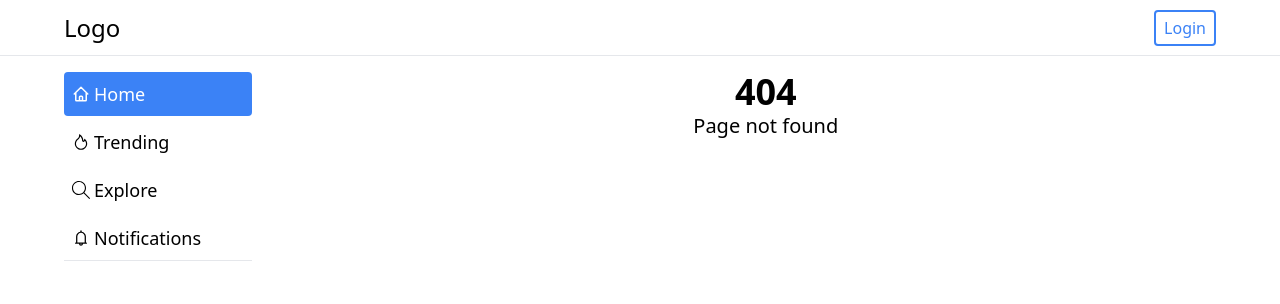
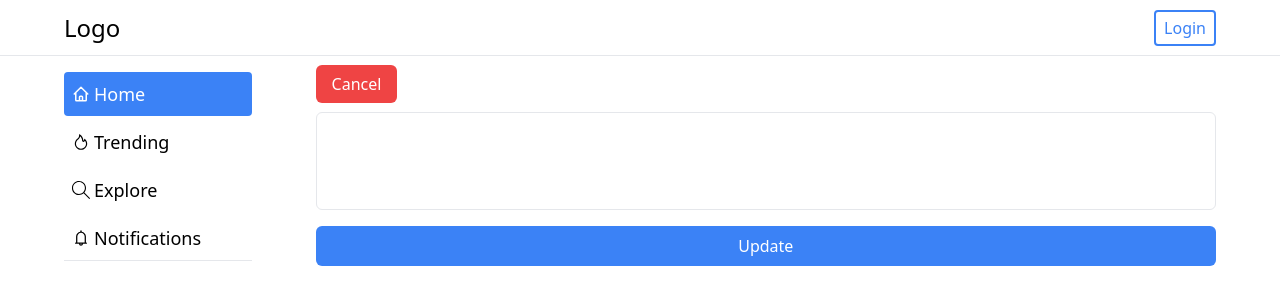
Before and after one commit to Alejandro1709/Besocial, a Next.js app: page /posts/1/edit in a window 1280 px wide. Before the commit this address had no page. Shown: the top 304 px of the page. Built offline with nearby package versions, Linux system fonts and the light colour scheme.

Commit message:
Change: Routing structure to posts/

```diff
--- /dev/null
+++ b/src/pages/posts/[id]/edit.tsx
@@ -0,0 +1,27 @@
+import Button from '@/components/Button';
+import Layout from '@/components/Layout';
+import NavLink from '@/components/NavLink';
+import Section from '@/components/Section';
+
+function EditPostPage() {
+  return (
+    <Layout title='Sociable | Edit'>
+      <Section>
+        <NavLink href='/posts/22' type='danger'>
+          Cancel
+        </NavLink>
+        <form className='flex flex-col gap-4 mt-4'>
+          <textarea
+            className='resize-none border rounded-md'
+            name='content'
+            id='content'
+            rows={4}
+          />
+          <Button type='primary'>Update</Button>
+        </form>
+      </Section>
+    </Layout>
+  );
+}
+
+export default EditPostPage;
--- a/src/pages/posts/[id].tsx
+++ b/src/pages/posts/[id]/index.tsx
@@ -3,6 +3,7 @@ import Button from '@/components/Button';
 import Layout from '@/components/Layout';
 import Section from '@/components/Section';
 import { posts } from '@/data/feed';
+import NavLink from '@/components/NavLink';
 
 function PostPage() {
   const router = useRouter();
@@ -14,7 +15,10 @@ function PostPage() {
   return (
     <Layout title='Besocial | Post'>
       <Section>
-        <article className='flex flex-col gap-2 p-4 bg-white rounded-md border cursor-pointer'>
+        <NavLink href='/' type='primary'>
+          Back
+        </NavLink>
+        <article className='flex flex-col gap-2 p-4 mt-4 bg-white rounded-md border cursor-pointer'>
           <div className='flex flex-row justify-between items-center'>
             <div className='flex flex-row gap-2 items-center'>
               <img
@@ -30,7 +34,9 @@ function PostPage() {
               </div>
             </div>
             <div className='flex flex-row gap-2 items-center'>
-              <Button type='primary'>Edit</Button>
+              <NavLink href={`/posts/${id}/edit`} type='primary'>
+                Edit
+              </NavLink>
               <Button type='danger'>Delete</Button>
             </div>
           </div>
```
